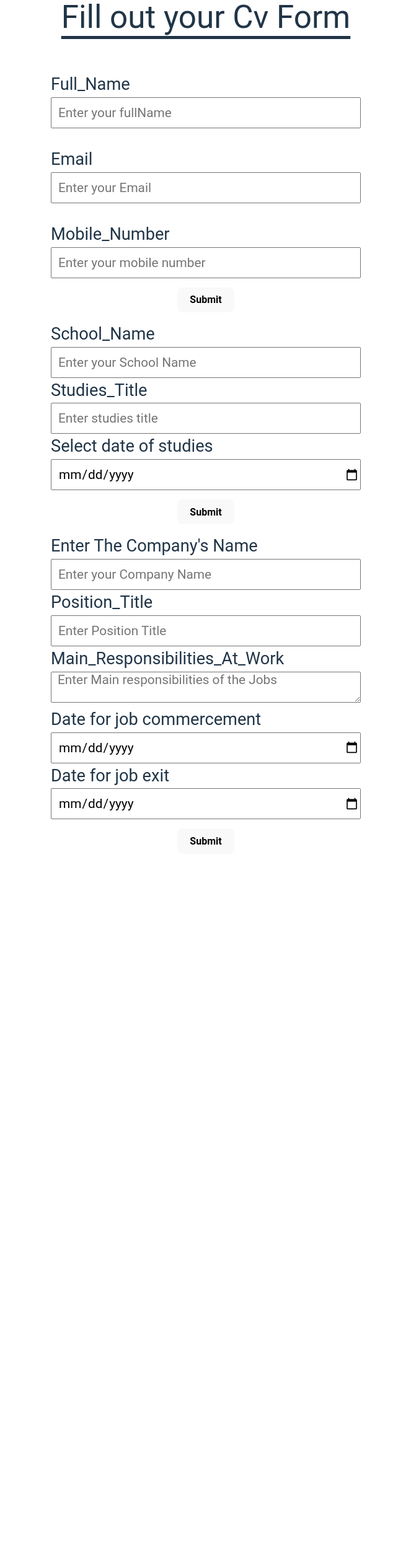
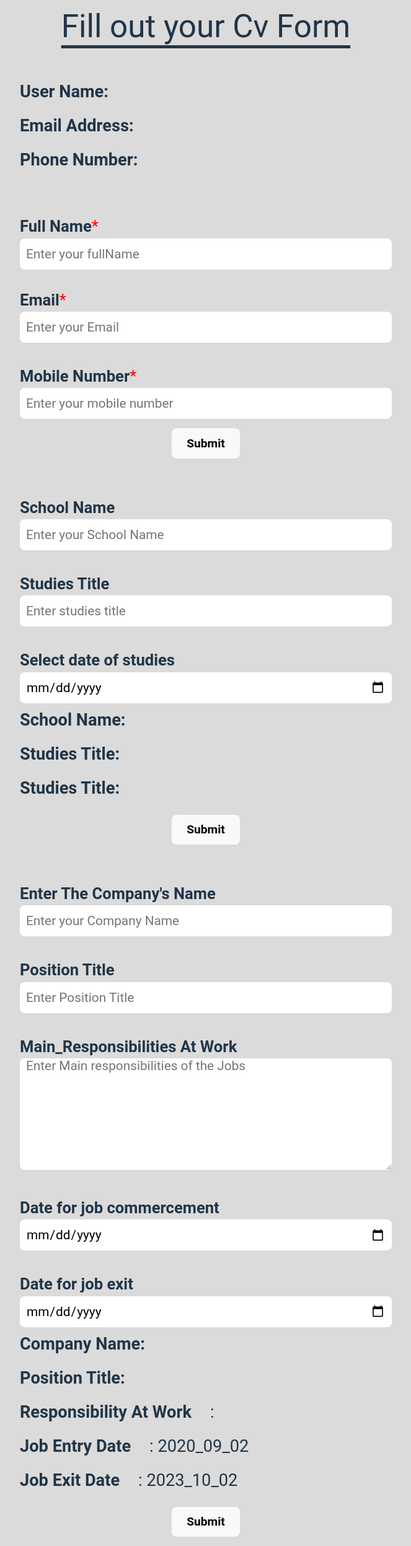
Before and after one commit to Bright-Anyawe/TOP-CV-Application-React-Project-, a React (Vite) app: page / in a window 1280 px wide. Shown: the whole page at 62% size, without its empty margins (308-971 px from the left). Before the commit the page ends 1393 px from the top, so only its background shows below. Built offline with nearby package versions, Linux system fonts and the light colour scheme.

Commit message:
Refactor: validate input in UserContactForm
This is to check if the required values are provided.

```diff
--- a/src/Component/Cv App.jsx
+++ b/src/Component/Cv App.jsx
@@ -1,12 +1,13 @@
 import { UserContactForm } from "./UserContactForm.jsx";
 import { EducationExperienceForm } from './EducationExperienceForm.jsx'
 import { PracticalExperienceForm } from "./PracticalExperienceForm.jsx";
-
+import { HandleHeaderInfo } from "./handleHeaderInfo.jsx";
 
 function CvApp() {
   return (
     <>
       <h1 className="headText">Fill out your Cv Form</h1>
+      <HandleHeaderInfo />
       <UserContactForm />
       <EducationExperienceForm />
       <PracticalExperienceForm />
--- a/src/Component/DisplayEducationInfo.jsx
+++ b/src/Component/DisplayEducationInfo.jsx
@@ -1,4 +1,3 @@
-
 
 function DisplayEducationExperience({ educationExperience, className }) {
   //     const contactDisplay = document.querySelector(`.${className}`);
@@ -6,9 +5,17 @@ function DisplayEducationExperience({ educationExperience, className }) {
 
   return (
     <div className={className}>
-      <p> School_Name: {educationExperience.SchoolName} </p>
-      <p>Studies_Title: {educationExperience.StudiesTitle} </p>
-      <p> Studies_Title: {educationExperience.StudiesDate} </p>
+      <p>
+        {" "}
+        <span>School Name:</span> {educationExperience.SchoolName}{" "}
+      </p>
+      <p>
+        <span>Studies Title:</span> {educationExperience.StudiesTitle}{" "}
+      </p>
+      <p>
+        {" "}
+        <span>Studies Title:</span> {educationExperience.StudiesDate}{" "}
+      </p>
     </div>
   );
 }
--- a/src/Component/DisplayPracticalInfo.jsx
+++ b/src/Component/DisplayPracticalInfo.jsx
@@ -7,11 +7,25 @@ function DisplayPracticalExperience({ practicalExperience, className }) {
 
   return (
     <div className={className}>
-      <p>Company_Name: {practicalExperience.CompanyName} </p>
-      <p>Position_Title: {practicalExperience.JobPosition} </p>
-      <p> Responsibility_At_Work: {practicalExperience.JobResponsibilities  } </p>
-      <p> Job_Entry_Date: {practicalExperience.JobEntryDate} </p>
-      <p> Job_Exit_Date: {practicalExperience.JobExitDate} </p>
+      <p>
+        <span>Company Name:</span> {practicalExperience.CompanyName}{" "}
+      </p>
+      <p>
+        <span>Position Title:</span> {practicalExperience.JobPosition}{" "}
+      </p>
+      <p>
+        {" "}
+        <span>Responsibility At Work</span>:{" "}
+        {practicalExperience.JobResponsibilities}{" "}
+      </p>
+      <p>
+        {" "}
+        <span>Job Entry Date</span>: {practicalExperience.JobEntryDate}{" "}
+      </p>
+      <p>
+        {" "}
+        <span>Job Exit Date</span>: {practicalExperience.JobExitDate}{" "}
+      </p>
     </div>
   );
 }
--- a/src/Component/DisplayUserInfo.jsx
+++ b/src/Component/DisplayUserInfo.jsx
@@ -8,14 +8,14 @@ return (
   <div className={className}>
     <p>
       {" "}
-      <span>Name:</span> {userContact.PersonName}{" "}
+      <span> User Name:</span> {userContact.PersonName}{" "}
     </p>
     <p>
-      <span>Email:</span> {userContact.Email}{" "}
+      <span>Email Address:</span> {userContact.Email}{" "}
     </p>
     <p>
       {" "}
-      <span>Mobile Number:</span> {userContact.MobileNumber}{" "}
+      <span>Phone Number:</span> {userContact.MobileNumber}{" "}
     </p>
   </div>
 );
--- a/src/Component/EducationExperienceForm.jsx
+++ b/src/Component/EducationExperienceForm.jsx
@@ -106,7 +106,8 @@ export function EducationExperienceForm() {
       <section className="educationExperience">
         <form onSubmit={(e) => e.preventDefault()}>
           <div className="educationExperienceInputContainer">
-            <label htmlFor="schoolName">School_Name</label>
+            <div className="schoolNameContainer">
+              <label htmlFor="schoolName">School Name</label>
               <input
                 type="text"
                 placeholder="Enter your School Name"
@@ -115,8 +116,11 @@ export function EducationExperienceForm() {
                 id="schoolName"
                 onChange={handleSchoolName}
               />
+            </div>
 
-            <label htmlFor="studiesTitle">Studies_Title</label>
+            <div className="studiesTitleContainer">
+              {" "}
+              <label htmlFor="studiesTitle">Studies Title</label>
               <input
                 type="text"
                 placeholder="Enter studies title"
@@ -125,6 +129,7 @@ export function EducationExperienceForm() {
                 className="studiesTitle"
                 id="studiesTitle"
               />
+            </div>
 
             <label htmlFor="date">Select date of studies</label>
             <input
@@ -137,12 +142,12 @@ export function EducationExperienceForm() {
             />
           </div>
 
-          {valueDisplay ? (
+          {/* {valueDisplay ? ( */}
             <DisplayEducationExperience
               educationExperience={educationExperience}
               className="educationExperienceEl"
             />
-          ) : null}
+          {/* ) : null} */}
           {!isSubmit ? (
             <Submit
               type="submit"
--- a/src/Component/PracticalExperienceForm.jsx
+++ b/src/Component/PracticalExperienceForm.jsx
@@ -18,7 +18,6 @@ export function PracticalExperienceForm() {
     JobEntryDate: jobEntryDate,
     JobExitDate: jobExitDate,
   });
-  console.log(practicalExperience);
 
   const [isSubmit, setIsSubmit] = useState(false);
   const [valueDisplay, setValueDisplay] = useState(false);
@@ -148,7 +147,10 @@ export function PracticalExperienceForm() {
       <section className="practicalExperience">
         <form onSubmit={(e) => e.preventDefault()}>
           <div className="practicalExperienceInputContainer">
-            <label htmlFor="NameOfCompany">Enter The Company&apos;s Name</label>
+            <div className="NameOfCompanyContainer">
+              <label htmlFor="NameOfCompany">
+                Enter The Company&apos;s Name
+              </label>
               <input
                 type="text"
                 placeholder="Enter your Company Name"
@@ -157,8 +159,10 @@ export function PracticalExperienceForm() {
                 onChange={handleCompanyName}
                 id="NameOfCompany"
               />
+            </div>
 
-            <label htmlFor="PosInJob"> Position_Title</label>
+            <div className="PosInJobContainer">
+              <label htmlFor="PosInJob"> Position Title</label>
               <input
                 type="text"
                 placeholder="Enter Position Title"
@@ -166,9 +170,12 @@ export function PracticalExperienceForm() {
                 onChange={handleJobPositon}
                 id="PosInJob"
               />
+            </div>
 
+            <div className="JobResponsibilitiesContainer">
+              {" "}
               <label htmlFor="Job_responsibilities">
-              Main_Responsibilities_At_Work
+                Main_Responsibilities At Work
               </label>
               <textarea
                 type="text"
@@ -177,7 +184,9 @@ export function PracticalExperienceForm() {
                 onChange={handleJobResponsibility}
                 id="Job_responsibilities"
               />
+            </div>
 
+            <div className="jobEntryDateContainer">
               <label htmlFor="jobEntryDate">Date for job commercement</label>
               <input
                 type="date"
@@ -186,7 +195,9 @@ export function PracticalExperienceForm() {
                 onChange={handleJobEntryDate}
                 id="jobEntryDate"
               />
+            </div>
 
+            <div className="jobExitDateContainer">
               <label htmlFor="jobExitDate">Date for job exit</label>
               <input
                 type="date"
@@ -196,13 +207,14 @@ export function PracticalExperienceForm() {
                 id="jobExitDate"
               />
             </div>
+          </div>
 
-          {valueDisplay ? (
+          {/* {valueDisplay ? ( */}
             <DisplayPracticalExperience
               practicalExperience={practicalExperience}
               className="practicalExperienceEl"
             />
-          ) : null}
+          {/* ) : null} */}
           {!isSubmit ? (
             <Submit
               type="submit"
--- a/src/Component/SubmitBtn.jsx
+++ b/src/Component/SubmitBtn.jsx
@@ -1,7 +1,7 @@
 export function Submit(props) {
   return (
     <>
-      <button onClick={props.hideInputContainer}>Submit</button>
+      <button onClick={props.hideInputContainer} >Submit</button>
     </>
   );
 }
--- a/src/Component/UserContactForm.jsx
+++ b/src/Component/UserContactForm.jsx
@@ -44,22 +44,23 @@ export function UserContactForm() {
     setUserContact(personContact);
   }
 
-  function hideInputContainer() {
+        function hideInputContainer(e) {
           const inputElContainer = document.querySelector(".inputContainer");
           inputElContainer.style.display = "none";
+          setIsSubmit(true);
+
           // handleContactDisplay();
           // resetInputField();
-    setIsSubmit(true);
 
           handleValueDisplay();
 
           // handleEditButton();
         }
 
-  // function handleContactDisplay() {
-  //   const contactDisplay = document.querySelector(".contactDisplay");
-  //   contactDisplay.style.display = "block";
-  // }
+  function handleContactDisplay() {
+    const contactDisplay = document.querySelector(".userContactDisplay");
+    contactDisplay.style.display = "block";
+  }
 
   function handleEditBtn() {
     setIsSubmit(false);
@@ -75,23 +76,49 @@ export function UserContactForm() {
     inputElContainer.style.display = "block";
 
     const userContactDisplayer = document.querySelector(".userContactDisplay");
-    userContactDisplayer.style.display = "none";
+    userContactDisplayer.style.display = "block";
 
     //   <UserContactForm />;
     handleEditBtn();
   }
 
+  function handleFormSubmit(e) {
+    e.preventDefault();
+    if (!userName.match(/^[A-Za-z][A-Za-z0-9_ ]{7,29}$/)) {
+  //  userName.setCustomValidity("Please enter a valid name");
+
+   alert("Please enter a valid name");
+   return;
+ } else if (!email.match(/^([a-zA-Z0-9._%-]+@[a-zA-Z0-9.-]+\.[a-zA-Z]{2,})$/)) {
+   alert("Please enter a valid email address(i.e thomas@gmail.com)");
+   return;
+ }
+    if (mobileNumber && mobileNumber.length !== 10) {
+      alert(`You entered ${mobileNumber}, please check your value and try again`);
+      return
+ }
+ else if (!mobileNumber.match(/^\d{10}$/)) {
+   alert("Please enter a valid phone number.(i.e 0254361689)");
+   return;
+ }
+ hideInputContainer();
+  }
+
+
   return (
     <>
       <section className="userContact">
-        <form
-          onSubmit={(e) => e.preventDefault()}
-          className="userContactInputEl"
-        >
+        <form onSubmit={handleFormSubmit} className="userContactInputEl">
+          {/* {!valueDisplay ? ( */}
+          <DisplayUserContact
+            userContact={userContact}
+            className="userContactDisplay"
+          />
+          {/* ) : null} */}
           <div className="inputContainer">
             <div className="fullNameContainer">
               <label htmlFor="userName" className="userNameLabel">
-                Full_Name
+                Full Name<span className="asterisk"> *</span>
               </label>
               <input
                 type="text"
@@ -100,12 +127,13 @@ export function UserContactForm() {
                 id="userName"
                 value={userName}
                 onChange={handleUserName}
+                required
               />
             </div>
 
             <div className="emailContainer">
               <label htmlFor="email" className="emailLabel">
-                Email
+                Email<span className="asterisk"> *</span>
               </label>
               <input
                 type="email"
@@ -114,12 +142,15 @@ export function UserContactForm() {
                 id="email"
                 value={email}
                 onChange={handleEmail}
+                pattern="/^([a-zA-Z0-9._%-]+@[a-zA-Z0-9.-]+\.[a-zA-Z]{2,})$/
+"
+                required
               />
             </div>
 
             <div className="mobileNumberContainer">
               <label htmlFor="mobileNumber" className="mobileNumberLabel">
-                Mobile_Number
+                Mobile Number<span className="asterisk"> *</span>
               </label>
               <input
                 type="number"
@@ -128,22 +159,16 @@ export function UserContactForm() {
                 id="mobileNumber"
                 value={mobileNumber}
                 onChange={handleMobileNumber}
+                required
               />
             </div>
           </div>
-
-          {valueDisplay ? (
-            <DisplayUserContact
-              userContact={userContact}
-              className="userContactDisplay"
-            />
-          ) : null}
 
           {!isSubmit ? (
             <Submit
               type="submit"
               className="userContactSubmit"
-              hideInputContainer={hideInputContainer}
+              hideInputContainer={handleFormSubmit}
             />
           ) : (
             <Edit
--- a/src/Styles/style.css
+++ b/src/Styles/style.css
@@ -16,6 +16,12 @@ body {
     text-align: center;
     justify-content: center;
     align-items: center;
+    background-color: #dbdbdb;
+    /* background-image: url('./public/white-colors.webp');
+    background-position: center;
+    background-size: contain;
+    background-repeat: no-repeat; */
+
 }
 
 #root {
@@ -23,34 +29,44 @@ body {
 }
 
 .headText {
+    padding-top: 15px;
     text-decoration: underline;
     text-underline-offset: 13px;
 }
 
+.userContact form, .educationExperience form {
+    padding-bottom: 45px;
+}
+
 .fullNameContainer {
-    display: flex;
-    flex-direction: column;
+    /* display: flex; */
+    /* flex-direction: column; */
 
     padding-top: 60px;
     padding-bottom: 30px;
 }
 
-.emailContainer {
-    padding-bottom: 30px;
+.emailContainer, .schoolNameContainer, .studiesTitleContainer,
+.NameOfCompanyContainer, .PosInJobContainer, .JobResponsibilitiesContainer, .jobEntryDateContainer {
+    padding-bottom: 35px;
 }
 
 label {
-    font-size: 1.7rem;
+    font-size: 1.6rem;
+    font-weight: 600;
     display: flex;
     justify-content: start;
     align-items: center;
+
 }
 
 input, textarea {
-    min-width: 500px;
+    min-width: 600px;
     height: 50px;
     font-size: 1.3rem;
-    padding-left: 10px;
+    padding: 0 10px;
+    border-radius: 8px;
+    border: none;
 }
 
 ::placeholder {
@@ -63,7 +79,7 @@ button {
     border-radius: 8px;
     /* border: 1px solid transparent; */
     padding: 0.6em 1.2em;
-    font-size: 1em;
+    font-size: 1.2em;
     font-weight: 600;
     font-family: inherit;
     /* background-color: #1a1a1a; */
@@ -75,15 +91,31 @@ button {
     padding-top: 50px;
 }
 
-.userContactDisplay span {
+.userContactDisplay span, .practicalExperienceEl span {
     font-weight: 700;
 }
 
+.asterisk  {
+    color: red;
+}
 p {
-       font-size: 1.5rem;
+    font-size: 1.7rem;
     text-align: center;
     display: flex;
     justify-content: start;
     align-items: start;
     gap: 30px;
+    line-height: 55px;
 }
+
+.educationExperienceEl span {
+    font-weight: 700;
+}
+
+.JobResponsibilitiesContainer {}
+
+
+#Job_responsibilities {
+    min-height: 180px;
+    max-height: 180px;
+}
```
Also changed, not shown: src/Component/handleHeaderInfo.jsx (added, +21 -0 lines), public/white-colors.webp (added). Lines whose indentation alone changed are shown as unchanged.
